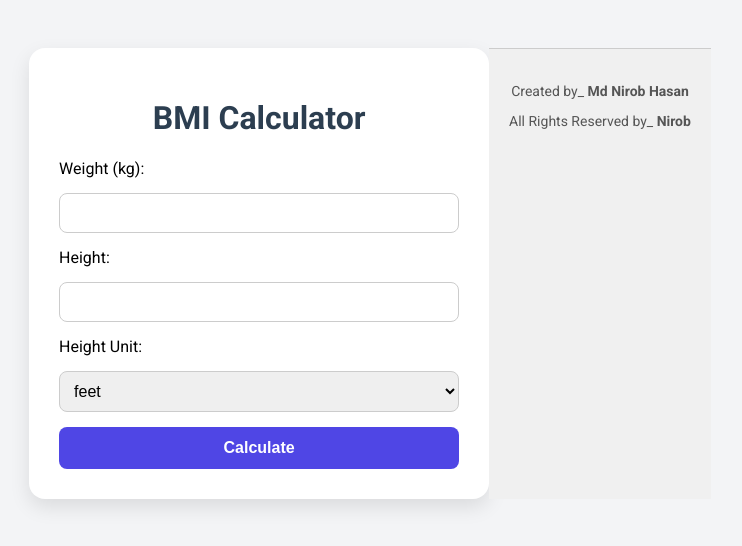
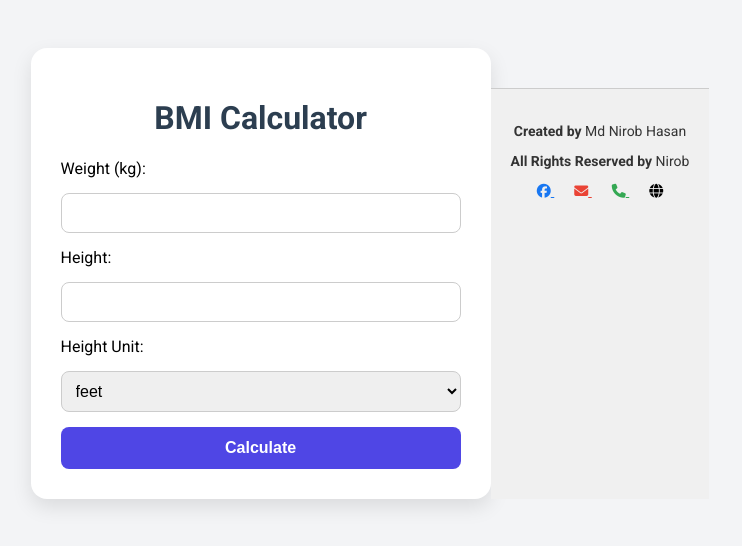
Before and after one commit to new-beginne/BMI-Calculator, a Flask app: page / in a window 1280 px wide. Shown: the top 546 px of the page, without its empty margins (270-1012 px from the left). Run offline with Flask 3, Linux system fonts and the light colour scheme.

Commit message:
Update index.html

```diff
--- a/templates/index.html
+++ b/templates/index.html
@@ -40,10 +40,31 @@
             </div>
         {% endif %}
     </div>
-    <footer style="background-color: #f0f0f0; padding: 20px; text-align: center; font-size: 14px; color: #555; border-top: 1px solid #ccc;">
-    <p>Created by_ <strong>Md Nirob Hasan</strong></p>
-    <p>All Rights Reserved by_ <strong>Nirob</strong></p>
-</footer>
+   <link
+      rel="stylesheet"
+      href="https://cdnjs.cloudflare.com/ajax/libs/font-awesome/6.5.0/css/all.min.css"
+    />
 
+    <footer style="background-color: #f0f0f0; padding: 20px; text-align: center; font-size: 14px; color: #333; border-top: 1px solid #ccc; margin-top: 40px;">
+      <p><strong>Created by</strong> Md Nirob Hasan</p>
+      <p><strong>All Rights Reserved by</strong> Nirob</p>
+
+      <div style="margin-top: 10px;">
+        <a href="https://web.facebook.com/md.nirob.hassan.12327" target="_blank" style="margin: 0 10px; color: #1877f2;">
+          <i class="fab fa-facebook"></i>
+        </a>
+        <a href="mailto:mdnirobhasan248@gmail.com" target="_blank" style="margin: 0 10px; color: #ea4335;">
+          <i class="fas fa-envelope"></i>
+        </a>
+        <a href="tel:+8801610331271" target="_blank" style="margin: 0 10px; color: #34a853;">
+          <i class="fas fa-phone"></i>
+        </a>
+        <a href="https://bmi-calculator-mq28.onrender.com/" target="_blank" style="margin: 0 10px; color: #000;">
+          <i class="fas fa-globe"></i>
+        </a>
+      </div>
+    </footer>
 </body>
 </html>
+</body>
+</html>
```
